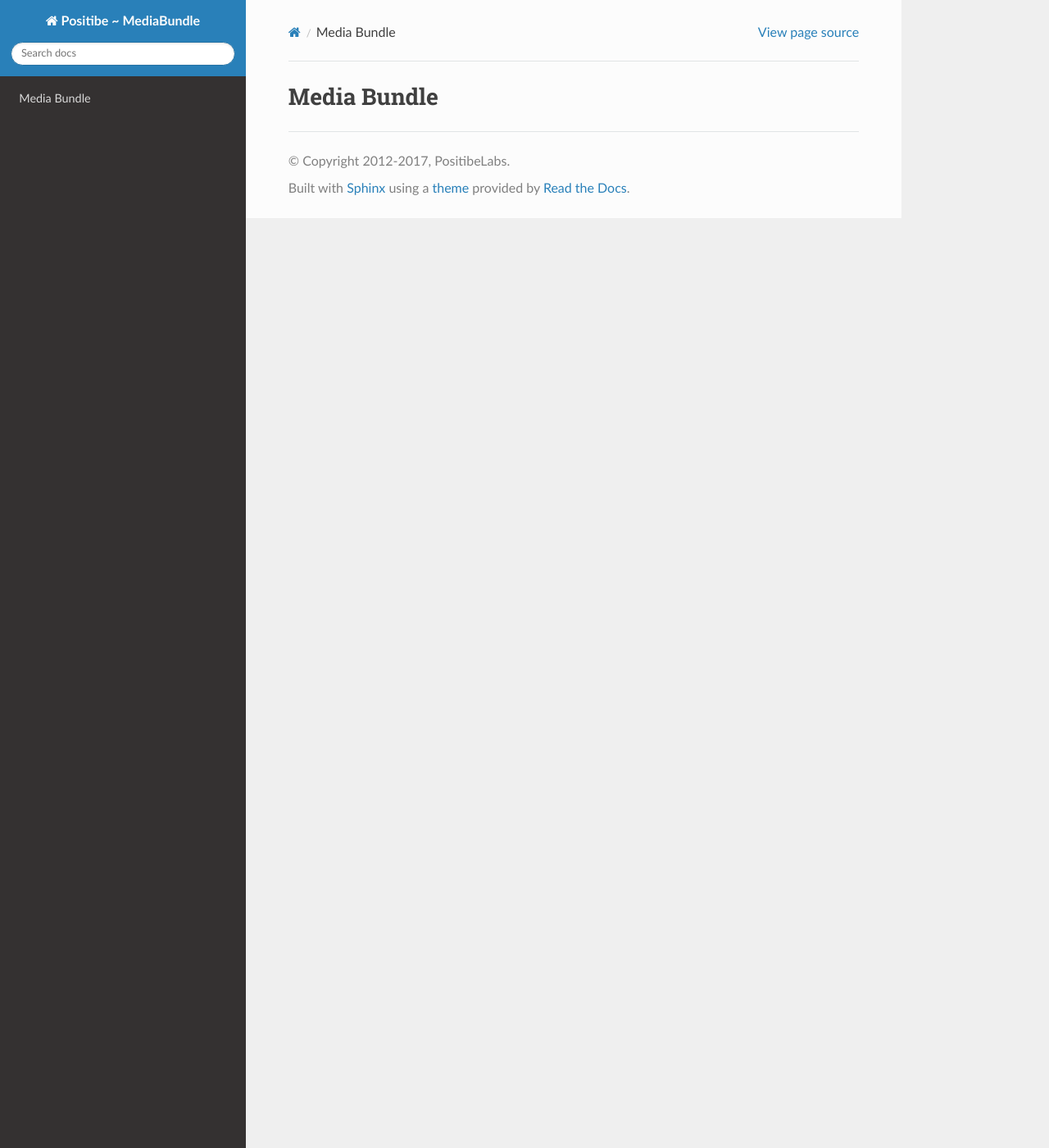
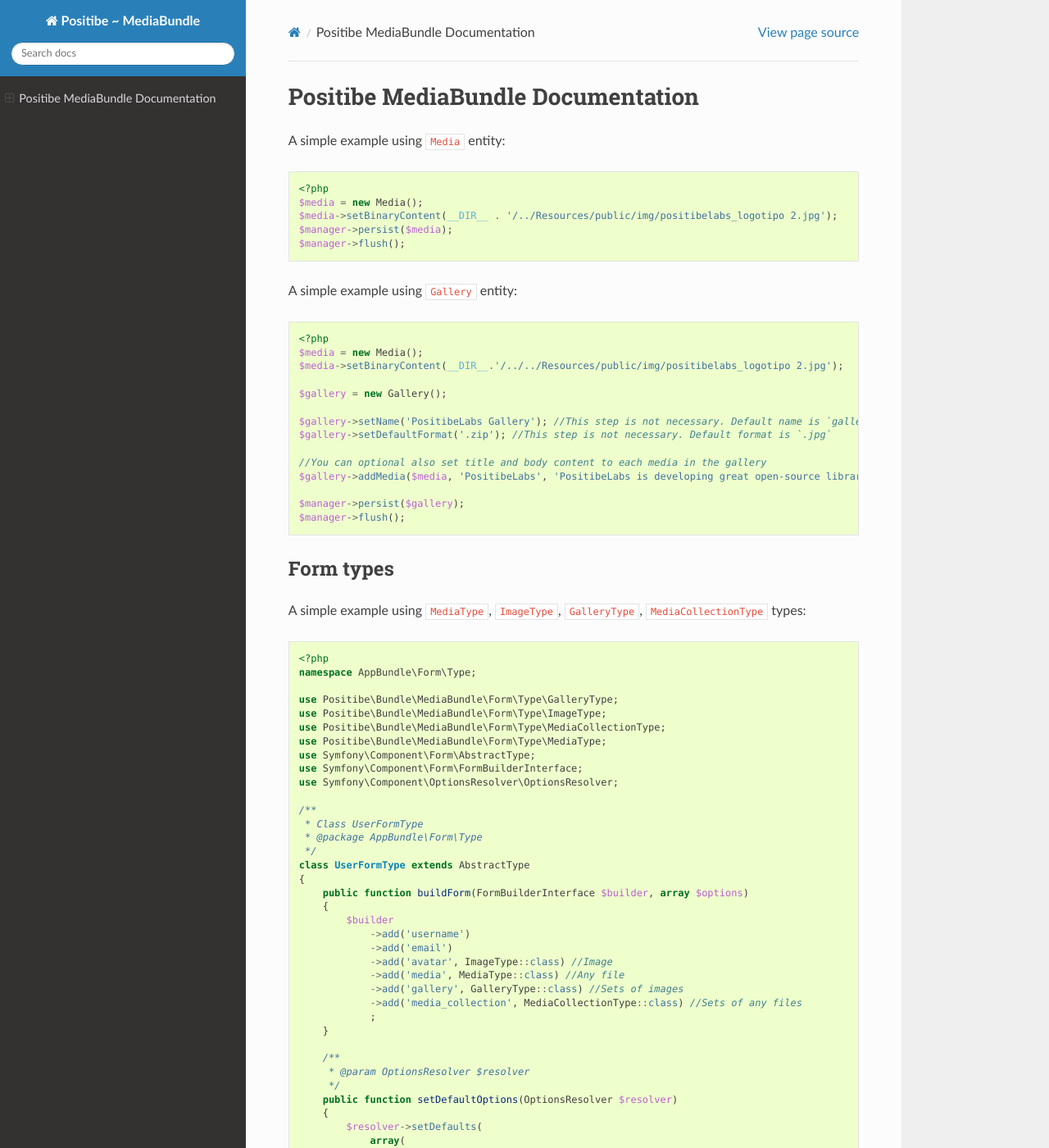
Before and after one commit to Positibe/MediaBundle, a Sphinx documentation site: the page built from Resources/doc/index.rst, in a window 1280 px wide and 1400 px high. Shown: the whole window at 82% size. Built offline with Sphinx 7.4.7 and the Read the Docs theme 2.0.0, drawn with Linux system fonts in a browser that asks for light colours; some of the changed text lies outside the part shown.

Commit message:
fixed bugs

```diff
--- a/Resources/doc/index.rst
+++ b/Resources/doc/index.rst
@@ -1,2 +1,182 @@
-Media Bundle
-============
+Positibe MediaBundle Documentation
+==================================
+
+A simple example using ``Media`` entity:
+
+.. code-block:: php
+
+    <?php
+    $media = new Media();
+    $media->setBinaryContent(__DIR__ . '/../Resources/public/img/positibelabs_logotipo 2.jpg');
+    $manager->persist($media);
+    $manager->flush();
+
+A simple example using ``Gallery`` entity:
+
+.. code-block:: php
+
+    <?php
+    $media = new Media();
+    $media->setBinaryContent(__DIR__.'/../../Resources/public/img/positibelabs_logotipo 2.jpg');
+
+    $gallery = new Gallery();
+
+    $gallery->setName('PositibeLabs Gallery'); //This step is not necessary. Default name is `gallery`
+    $gallery->setDefaultFormat('.zip'); //This step is not necessary. Default format is `.jpg`
+
+    //You can optional also set title and body content to each media in the gallery
+    $gallery->addMedia($media, 'PositibeLabs', 'PositibeLabs is developing great open-source libraries');
+
+    $manager->persist($gallery);
+    $manager->flush();
+
+Form types
+----------
+
+A simple example using ``MediaType``, ``ImageType``, ``GalleryType``, ``MediaCollectionType`` types:
+
+.. code-block:: php
+
+    <?php
+    namespace AppBundle\Form\Type;
+
+    use Positibe\Bundle\MediaBundle\Form\Type\GalleryType;
+    use Positibe\Bundle\MediaBundle\Form\Type\ImageType;
+    use Positibe\Bundle\MediaBundle\Form\Type\MediaCollectionType;
+    use Positibe\Bundle\MediaBundle\Form\Type\MediaType;
+    use Symfony\Component\Form\AbstractType;
+    use Symfony\Component\Form\FormBuilderInterface;
+    use Symfony\Component\OptionsResolver\OptionsResolver;
+
+    /**
+     * Class UserFormType
+     * @package AppBundle\Form\Type
+     */
+    class UserFormType extends AbstractType
+    {
+        public function buildForm(FormBuilderInterface $builder, array $options)
+        {
+            $builder
+                ->add('username')
+                ->add('email')
+                ->add('avatar', ImageType::class) //Image
+                ->add('media', MediaType::class) //Any file
+                ->add('gallery', GalleryType::class) //Sets of images
+                ->add('media_collection', MediaCollectionType::class) //Sets of any files
+                ;
+        }
+
+        /**
+         * @param OptionsResolver $resolver
+         */
+        public function setDefaultOptions(OptionsResolver $resolver)
+        {
+            $resolver->setDefaults(
+                array(
+                    'data_class' => 'AppBundle\Entity\User',
+                )
+            );
+        }
+    }
+
+Twig functions
+--------------
+
+Display function
+~~~~~~~~~~~~~~~~
+
+You can use ``display_image`` to display an image:
+
+
+.. code-block:: jinja
+
+    <img src="{{ display_image(media, {'imagine_filter':'image_thumbnail', 'default': asset('bundles/positibemedia/images/avatar.png')}) }}"
+         alt="{{ media }}">
+
+Download function
+~~~~~~~~~~~~~~~~~
+
+You can use ``download_file`` to download a file:
+
+
+.. code-block:: jinja
+
+    <a href="{{ download_file(media) }}" class="btn btn-info">
+        <i class="fa fa-download"></i> Descargar
+    </a>
+
+Gallery example
+~~~~~~~~~~~~~~~
+
+.. code-block:: jinja
+
+    {% for media in user.gallery.galleryHasMedias %}
+        <img class="rounded-circle img-responsive"
+             src="{{ display_image(media, {'imagine_filter':'image_thumbnail', 'default': asset('bundles/positibemedia/images/avatar.png')}) }}"
+             alt="{{ media }}">
+    {% endfor %}
+    {% for media in user.gallery.galleryHasMedias %}
+        <a href="{{ download_file(media, {'imagine_filter':'image_thumbnail', 'default': asset('bundles/positibemedia/images/avatar.png')}) }}"
+           title="{{ media }}">{{ media }}</a>
+    {% endfor %}
+
+Filesystem function
+-------------------
+
+How to obtain the filename of a Media
+~~~~~~~~~~~~~~~~~~~~~~~~~~~~~~~~~~~~~
+
+.. code-block:: php
+
+    <?php
+    $media = // $mediaManager->find(1);
+
+    $filename = $this->get('positibe_media.media_manager')->getFilename($media);
+
+How to get the filter's filename of a Media
+~~~~~~~~~~~~~~~~~~~~~~~~~~~~~~~~~~~~~~~~~~~
+
+.. code-block:: php
+
+    <?php
+    $media = // $mediaManager->find(1);
+
+    $filesystemResolver = $this->get('positibe_media.filesystem_resolver');
+
+    $mediaOriginalPath = $filsystemResolver->resolve($media->getPath()); //To get the original filename same MediaManager->getFilename($media)
+    $mediaFilteredPath = $filsystemResolver->resolve($media->getPath(), 'image_thumbnail'); //To get the filtered filename
+
+How to extract extension, mime type and some information
+~~~~~~~~~~~~~~~~~~~~~~~~~~~~~~~~~~~~~~~~~~~~~~~~~~~~~~~~
+
+.. code-block:: php
+
+    <?php
+    //Get the filename of any file
+    $filename = $filesystemResolver->resolve('bundles/positibemedia/images/photo.png');
+
+    $mime = $this->get('liip_imagine.mime_type_guesser')->guess($filename); //Get the mime type from filename
+
+    $extension = $this->get('liip_imagine.extension_guesser')->guess($mime); //Get the extension from a mime type
+
+    switch ($mime) {
+        case 'image/jpeg':
+            $resource = @imagecreatefromjpeg($filename);
+            break;
+        case 'image/gir':
+            $resource = @imagecreatefromgif($filename);
+            break;
+        case 'image/png':
+            $resource = @imagecreatefrompng($filename);
+            break;
+    }
+
+    $width = imagesx($resource); //Get the width
+    $height = imagesy($resource); //Get the height
+
+** Warning: ** By some matter .ico file doesn't work.
+
+TODO
+----
+
+Agregar soporte para los Uploader que posee el CmfMedia para CKEditor
```
Also changed, not shown: README.md (+24 -5 lines), Resources/config/config.yml (+12 -0 lines), Resources/config/services.yml (+6 -8 lines), ToDo.md (deleted, +0 -79 lines), 4 other files.
